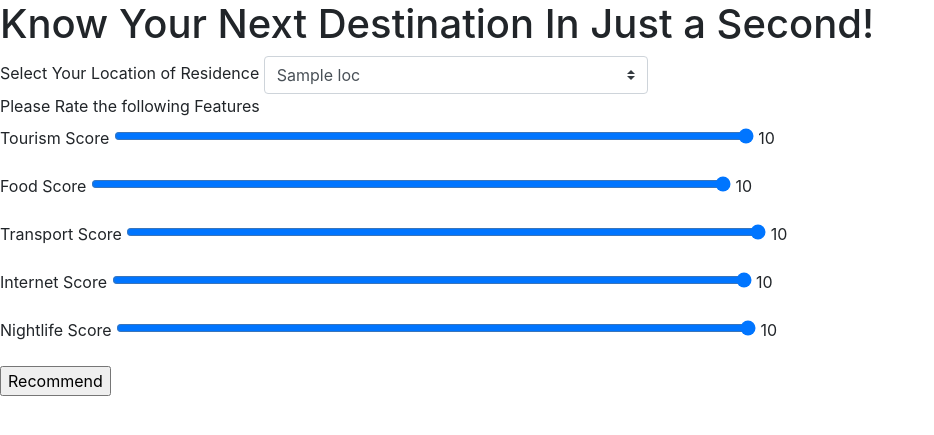
After one commit to mikethegoblin/Trip-Assistant, a Flask app: template templates/recommend.html in a window 1280 px wide. The commit adds this page. Shown: the top 435 px of the page, without its empty margins (0-934 px from the left). Run offline with Flask 2, Linux system fonts and the light colour scheme; the template is opened without the code that fills it: most values are stand-ins (such as "Sample title", 1, 10 or a date in 2020); some libraries are stand-ins or nearby versions.

Commit message:
Zeyu/city recommendation (#38)
* update gitignore

* created city recommendation on the frontend using default cities

* updated recommedation page

* add bootstrap style

* linked recommend page

```diff
--- a/app.py
+++ b/app.py
@@ -5,6 +5,7 @@ import helper.helper_general as helper_general
 import views.flight as flight
 import views.login as login
 import views.register as register
+import views.recommend as recommend
 from database import db
 from helper.helper_limiter import limiter
 
@@ -26,6 +27,7 @@ def create_app() -> Flask:
     app.register_blueprint(register.register_blueprint, url_prefix="")
     app.register_blueprint(login.login_blueprint, url_prefix="")
     app.register_blueprint(flight.flight_blueprint, url_prefix="")
+    app.register_blueprint(recommend.recommend_blueprint, url_prefix="")
 
     app.url_map.strict_slashes = False
     app.secret_key = KEYS["app_secret_key"]
--- /dev/null
+++ b/static/recommend.css
@@ -0,0 +1,8 @@
+
+.slider {
+    width: 50%;
+}
+
+body {
+    margin-left: 10%;
+}
--- /dev/null
+++ b/templates/recommend.html
@@ -0,0 +1,87 @@
+<!DOCTYPE html>
+
+<html>
+  <head>
+    <meta charset="utf-8" />
+    <meta name="viewport" content="width=device-width, initial-scale=1, shrink-to-fit=no">
+    <title>City Recommender</title>
+    <meta name="description" content="" />
+    <meta name="viewport" content="width=device-width, initial-scale=1" />
+    <link rel="stylesheet" href="../static/recommend.css" />
+    <link rel="stylesheet" href="https://cdn.jsdelivr.net/npm/bootstrap@4.0.0/dist/css/bootstrap.min.css" integrity="sha384-Gn5384xqQ1aoWXA+058RXPxPg6fy4IWvTNh0E263XmFcJlSAwiGgFAW/dAiS6JXm" crossorigin="anonymous">
+  </head>
+
+  <body>
+    <script src="https://ajax.googleapis.com/ajax/libs/jquery/3.6.0/jquery.min.js"></script>
+    <h1>
+      Know Your Next Destination In Just a Second!
+    </h1>
+    <div class="recommend-input-form">
+      <form action="recommend/result" method="GET">
+        <div>
+          <label for="location">Select Your Location of Residence</label>
+          <select id="location" class="custom-select" name="location-origin" style="width: 30%">
+            {% for loc in locations %}
+              <option value="{{loc}}">{{loc}}</option>
+            {% endfor %}
+          </select>
+        </div>
+        <!-- <br> -->
+        <label for="feature-slider">Please Rate the following Features</label>
+        <br>
+        <div id="feature-slider">
+          <div class="form-group">
+            <label for="tourism">Tourism Score</label>
+            <input type="range" min="1" max="10" value="{{tourism_score or 1}}" step="1" class="slider" id="tourism" name="tourism-score" oninput="this.nextElementSibling.value = this.value">
+            <output>{{tourism_score or 1}}</output>
+          </div>
+          <!-- <br> -->
+          <div class="form-group">
+            <label for="food">Food Score</label>
+            <input type="range" min="1" max="10" value="{{food_score or 1}}" step="1" class="slider" id="food" name="food-score" oninput="this.nextElementSibling.value = this.value">
+            <output>{{food_score or 1}}</output>
+          </div>
+          <!-- <br> -->
+          <div class="form-group">
+            <label for="transport">Transport Score</label>
+            <input type="range" min="1" max="10" value="{{transport_score or 1}}" step="1" class="slider" id="transport" name="transport-score" oninput="this.nextElementSibling.value = this.value">
+            <output>{{transport_score or 1}}</output>
+          </div>
+
+          <!-- <br> -->
+          <div class="form-group">
+            <label for="internet">Internet Score</label>
+            <input type="range" min="1" max="10" value="{{internet_score or 1}}" step="1" class="slider" id="internet" name="internet-score" oninput="this.nextElementSibling.value = this.value">
+            <output>{{internet_score or 1}}</output>
+          </div>
+          <!-- <br> -->
+          <div class="form-group">
+            <label for="nightlife">Nightlife Score</label>
+            <input type="range" min="1" max="10" value="{{nightlife_score or 1}}" step="1" class="slider" id="nightlife" name="nightlife-score" oninput="this.nextElementSibling.value = this.value">
+            <output>{{nightlife_score or 1}}</output>
+          </div>
+        </div>
+        <input type="submit" id="get-city" value="Recommend"/>
+      </form>
+    </div>
+
+    {% if result %}
+    <div class="recommend-result">
+      <h5>Recommendation</h5>
+      <p>
+        Based on your aggregate preferences and ratings, <b>{{final_city}}</b> is the top recommended city to move/travel to.
+      </p>
+      <h5>About {{final_city}}</h5>
+      <p>
+        {{final_city}} is a city in {{country}}. <br>
+        {{response}}
+      </p>
+      <div class="score-table">
+        {{dataframe|safe}}
+      </div>
+    </div>
+    {% endif %}
+    <script src="https://cdn.jsdelivr.net/npm/popper.js@1.12.9/dist/umd/popper.min.js" integrity="sha384-ApNbgh9B+Y1QKtv3Rn7W3mgPxhU9K/ScQsAP7hUibX39j7fakFPskvXusvfa0b4Q" crossorigin="anonymous"></script>
+    <script src="https://cdn.jsdelivr.net/npm/bootstrap@4.0.0/dist/js/bootstrap.min.js" integrity="sha384-JZR6Spejh4U02d8jOt6vLEHfe/JQGiRRSQQxSfFWpi1MquVdAyjUar5+76PVCmYl" crossorigin="anonymous"></script>
+  </body>
+</html>
--- a/views/flight.py
+++ b/views/flight.py
@@ -26,6 +26,8 @@ amadeus = Client(
 
 @flight_blueprint.route("/flight", methods=["GET"])
 def flight():
+    # username = session["username"]
+    # recommended_cities = get_city_recommendations(username)
     return render_template('flight.html')
 
 @flight_blueprint.route("/flight/select_place/<param>", methods=["GET"])
```
Also changed, not shown: helper/helper_database.py (+21 -0 lines), helper/helper_recommend.py (added, +66 -0 lines), templates/flight.html (+18 -30 lines), views/recommend.py (added, +46 -0 lines), 1 other file.
